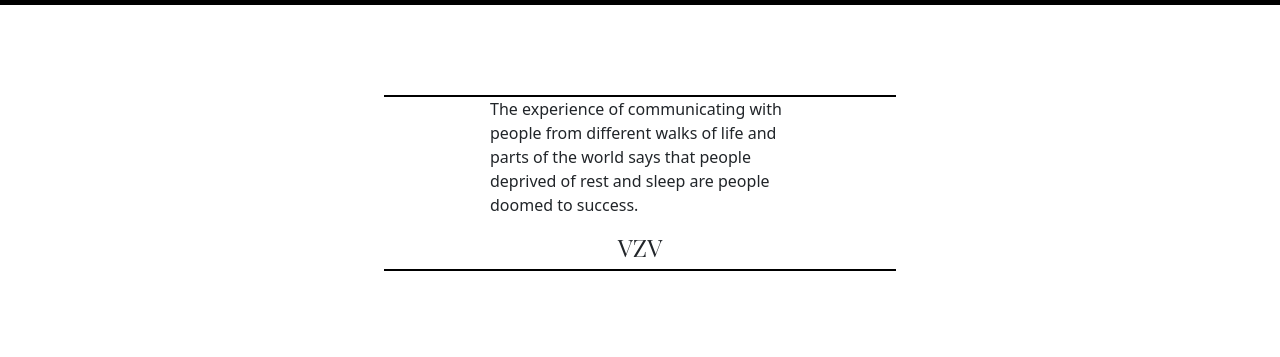
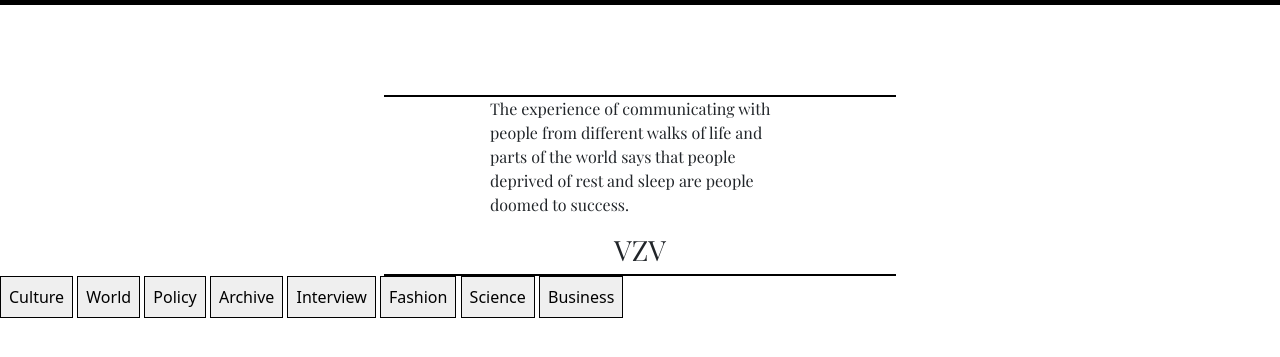
Before and after one commit to ayoitsz/vivane, a plain HTML site: page index.html in a window 1280 px wide. Shown: the part 97-454 px from the top of the page. Drawn offline with nearby package versions, Linux system fonts and the light colour scheme.

Commit message:
index.html

```diff
--- a/index.html
+++ b/index.html
@@ -10,7 +10,7 @@
     <link rel="stylesheet" href="style.css">
     <link rel="preconnect" href="https://fonts.googleapis.com">
 <link rel="preconnect" href="https://fonts.gstatic.com" crossorigin>
-<link href="https://fonts.googleapis.com/css2?family=Playfair+Display&display=swap" rel="stylesheet">
+<link href="https://fonts.googleapis.com/css2?family=Playfair+Display:wght@400;700&display=swap" rel="stylesheet">
 </head>
 <body>
     <div class="navbar">
@@ -32,14 +32,24 @@
     <div class="cont-quote">
         <div class="line-1"></div>
         <div  class="centered-quote">
-            <p>The experience of communicating with people from different walks of life and parts of the world says that people deprived of rest and sleep are people doomed to success.</p>
+            <p class="quote font">The experience of communicating with people from different walks of life and parts of the world says that people deprived of rest and sleep are people doomed to success.</p>
         </div>
-        <h4 class="font">VZV</h4>
+        <h3 class="font vzv">VZV</h4>
         <div class="line-1"></div>
     </div>
 
-
-
+    <div class="categories-mid">
+        <div>
+            <button class="nav-btn">Culture</button>
+            <button class="nav-btn">World</button>
+            <button class="nav-btn">Policy</button>
+            <button class="nav-btn">Archive</button>
+            <button class="nav-btn">Interview</button>
+            <button class="nav-btn">Fashion</button>
+            <button class="nav-btn">Science</button>
+            <button class="nav-btn">Business</button>
+        </div>
+    </div>
 
 </body>
 </html>
```
